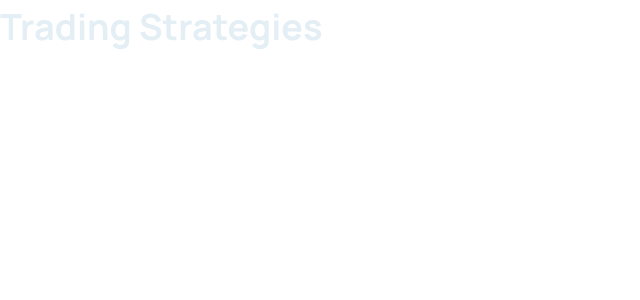
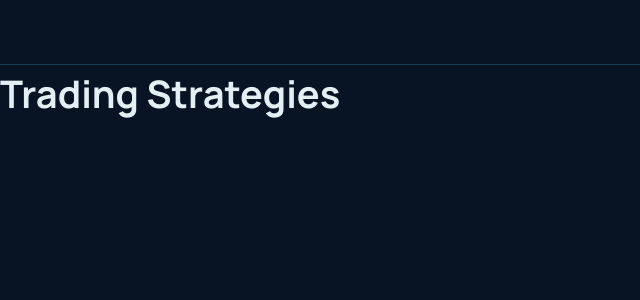
Before and after one commit to kruglyakov-ak/refactor, a Next.js app: page /strategies in a window 1280 px wide. Shown: the top 300 px of the page, without its empty margins (0-640 px from the left). Built offline with nearby package versions, Linux system fonts and the light colour scheme.

Commit message:
add landing header

```diff
--- a/components/Header/header.module.scss
+++ b/components/Header/header.module.scss
@@ -1,5 +1,7 @@
 @use 'shared/styles' as *;
 
 .header {
-
+  height: 65px;
+  background-color: var(--color-bg-secondary);
+  border-bottom: 1px solid var(--color-border);
 }
--- /dev/null
+++ b/features/LandingHeader/LandingHeader.tsx
@@ -0,0 +1,14 @@
+import { FC } from 'react'
+import cn from 'classnames'
+
+import { Header } from 'components'
+
+import s from './landingHeader.module.scss'
+
+interface ILandingHeaderProps {
+  className?: string
+}
+
+export const LandingHeader: FC<ILandingHeaderProps> = ({ className }) => {
+  return <Header className={cn(s.header, className)}></Header>
+}
--- /dev/null
+++ b/features/LandingHeader/landingHeader.module.scss
@@ -0,0 +1,4 @@
+@use 'shared/styles' as *;
+
+.header {
+}
--- a/features/index.ts
+++ b/features/index.ts
@@ -1,3 +1,3 @@
-import { MainLogo } from './MainLogo/MainLogo'
+import { LandingHeader } from './LandingHeader/LandingHeader'
 
-export { MainLogo }
+export { LandingHeader }
--- a/modules/LandingLayout/LandingLayout.tsx
+++ b/modules/LandingLayout/LandingLayout.tsx
@@ -1,4 +1,6 @@
 import { FC, ReactNode } from 'react'
+
+import { LandingHeader } from 'features'
 
 import s from './landingLayout.module.scss'
 
@@ -7,14 +9,14 @@ interface LandingLayoutProps {
   title?: string
 }
 
-export const LandingLayout: FC<LandingLayoutProps> = ({
-  title,
-  children,
-}) => {
+export const LandingLayout: FC<LandingLayoutProps> = ({ title, children }) => {
   return (
-    <main className={s.main}>
-      {title && <h1 className={s.title}>{title}</h1>}
-      {children}
-    </main>
+    <>
+      <LandingHeader />
+      <main className={s.main}>
+        {title && <h1 className={s.title}>{title}</h1>}
+        {children}
+      </main>
+    </>
   )
 }
--- a/modules/LandingLayout/landingLayout.module.scss
+++ b/modules/LandingLayout/landingLayout.module.scss
@@ -1,5 +1,10 @@
 @use 'shared/styles' as *;
 
 .main {
+  min-height: 100vh;
+  background-color: var(--color-bg-secondary);
 
+  & .title {
+    font-size: $fs-h3;
+  }
 }
--- a/shared/styles/theme/fonts.scss
+++ b/shared/styles/theme/fonts.scss
@@ -4,7 +4,6 @@ $fw-medium: 500;
 $fw-semibold: 600;
 $fw-bold: 700;
 $fw-extrabold: 800;
-
 
 $fs-h1: 5rem;
 $fs-h2: 2.444444rem;
```
